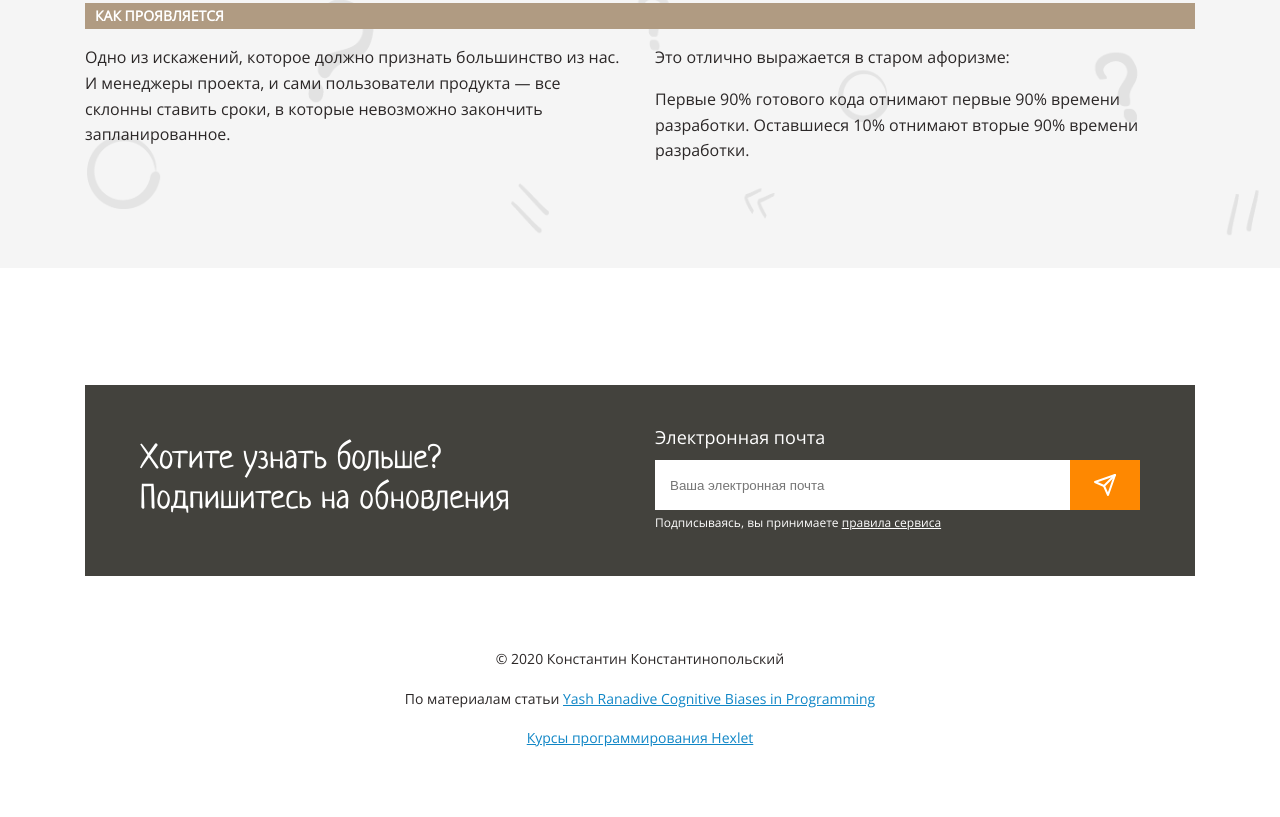
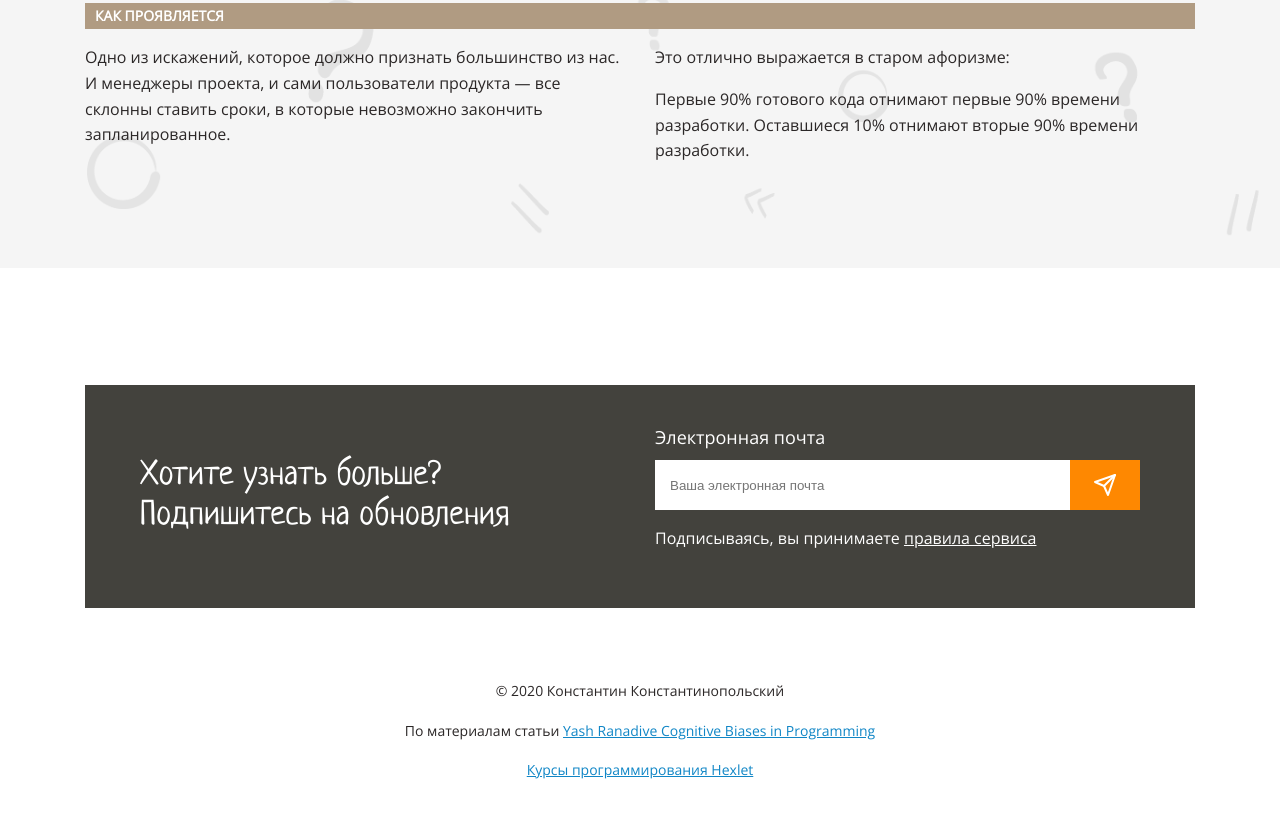
Before and after one commit to unhappymonday/layout-designer-project-58, a website: page src/index.html in a window 1280 px wide. Shown: the part 6940-7757 px from the top of the page. Drawn offline with Linux system fonts and the light colour scheme.

Commit message:
fixed styling errors

```diff
--- a/src/styles/index.css
+++ b/src/styles/index.css
@@ -58,7 +58,8 @@ a {
   display: inline-block;
 }
 
-ol, ol li {
+ol,
+ol li {
   padding: 0;
   list-style: none;
 }
@@ -153,7 +154,7 @@ body > article:nth-child(odd) {
 
 .bg-primary::before {
   content: "";
-  background: url('../assets/img/background.png');
+  background: url("../assets/img/background.png");
   position: absolute;
   inset: 0;
   background-repeat: no-repeat;
@@ -339,7 +340,7 @@ form > div {
   display: flex;
 }
 
-form > p {
+.form-link {
   margin: 0;
   font-size: 12px;
 }
@@ -382,7 +383,6 @@ footer > div:nth-child(2) a {
   text-decoration: underline;
 }
 
-
 #ikea-effect,
 #premature-optimization,
 #distortion-of-novelty,
```
